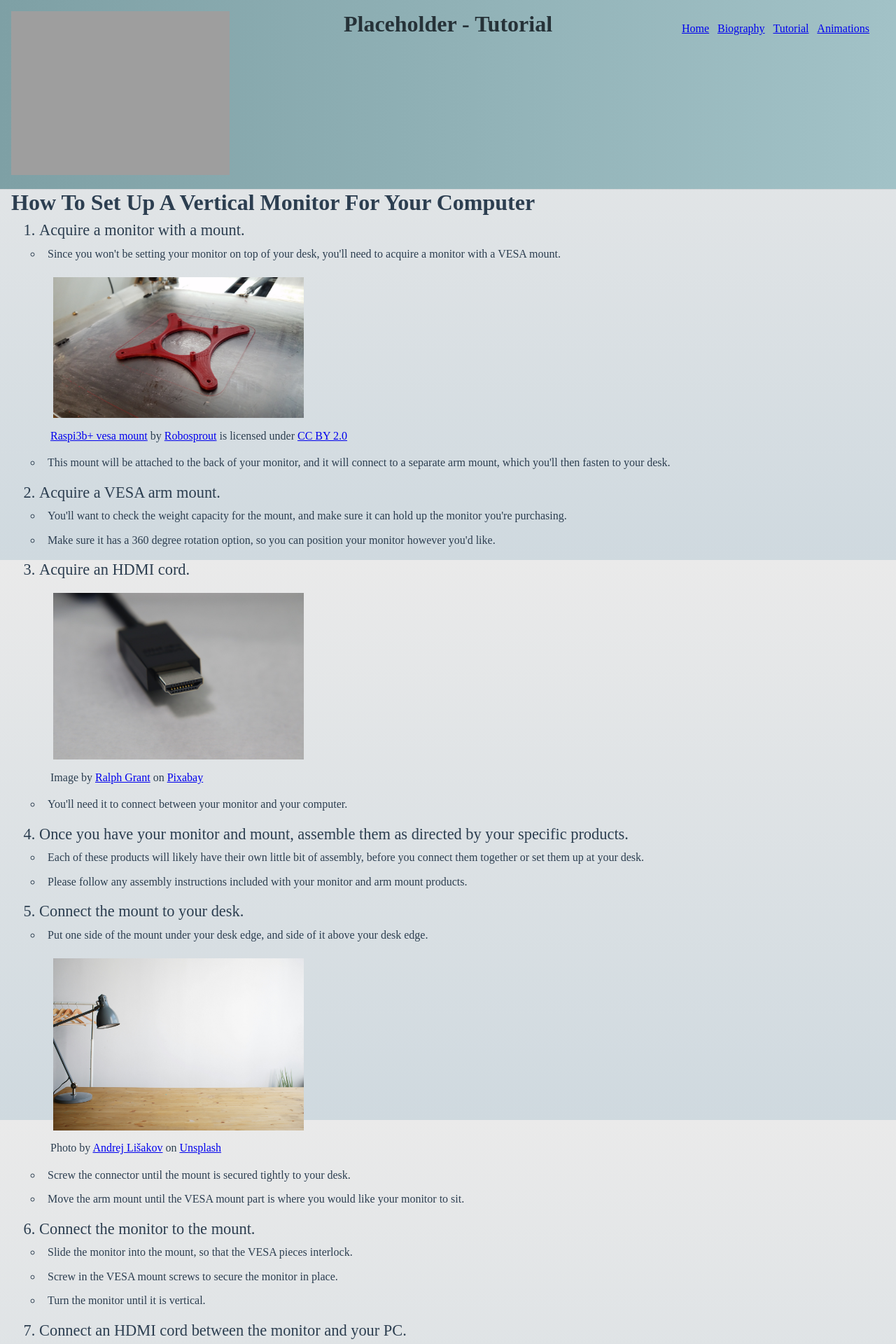
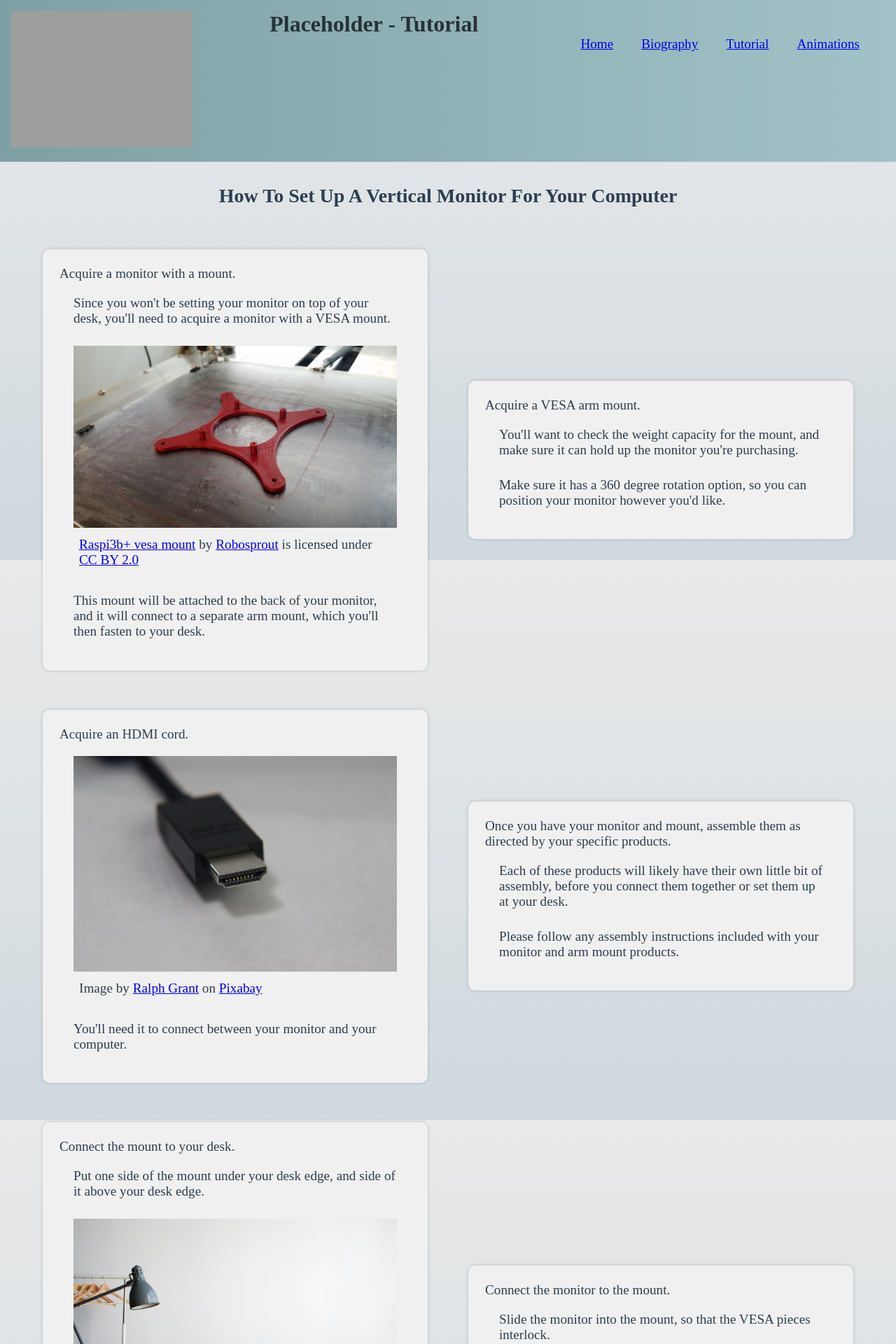
Before and after one commit to emjanssen/comm2019-finalproject-summer2025, a PHP site: page /tutorial.html in a window 1280 px wide. Shown: the top 1920 px of the page at 70% size. Run offline with PHP 8.4, Linux system fonts and the light colour scheme; grey boxes are pictures that could not be loaded.

Commit message:
first pass at tutorial css done

```diff
--- a/css/tutorial.css
+++ b/css/tutorial.css
@@ -1,50 +1,40 @@
-#main-tutorial {
-    margin-bottom: 5rem;
+li {
+    list-style: none;
+    padding: .5rem;
+    font-size: 1.2rem;
+    margin: .75rem;
+}
+
+figcaption {
+    padding: .5rem;
 }
 
 #tutorial-h1 {
-    padding-left: 1rem;
+    font-size: clamp(1.75rem, 2vw, 2rem);
+    text-align: center;
+    padding: 2rem;
+    padding-bottom: 0;
 }
 
 #instructions-ol-level-one {
-    margin-left: 3rem;
+    display: flex;
+    justify-content: space-around;
+    align-items: center;
+    flex-wrap: wrap;
+    margin: 2rem;
 }
 
-#instructions-ol-level-one>li {
-    margin: .5rem;
-    font-size: 1.4rem;
-}
-
-#instructions-ol-level-one li ul {
-    font-size: 1rem;
-    padding: .25rem;
-}
-
-#instructions-ol-level-one li ul li {
-    padding: .5rem;
+#instructions-ol-level-one > li {
+    width: clamp(550px, 1vw, 600px);
+    height: auto;
+    background-color: #f0f0f0;
+    padding: 1.5rem;
+    margin: 1.75rem;
+    border-radius: 10px;
+    box-shadow: 0 0 5px rgba(23, 22, 22, 0.2);
 }
 
 .tutorial-images {
-    max-width: 30%;
+    max-width: 100%;
     height: auto;
-    margin: 0.5rem;
 }
-
-.figure_li {
-    list-style: none;
-}
-
-.figure_li figure figcaption {
-    margin: .25rem;
-}
-
-#image_after_lists .tutorial-images {
-    max-width: 35%;
-    margin-left: 5rem;
-    display: block;
-    padding-left: 0;
-}
-
-#image_after_lists figcaption {
-    margin-left: 5.5rem;
-}
```
